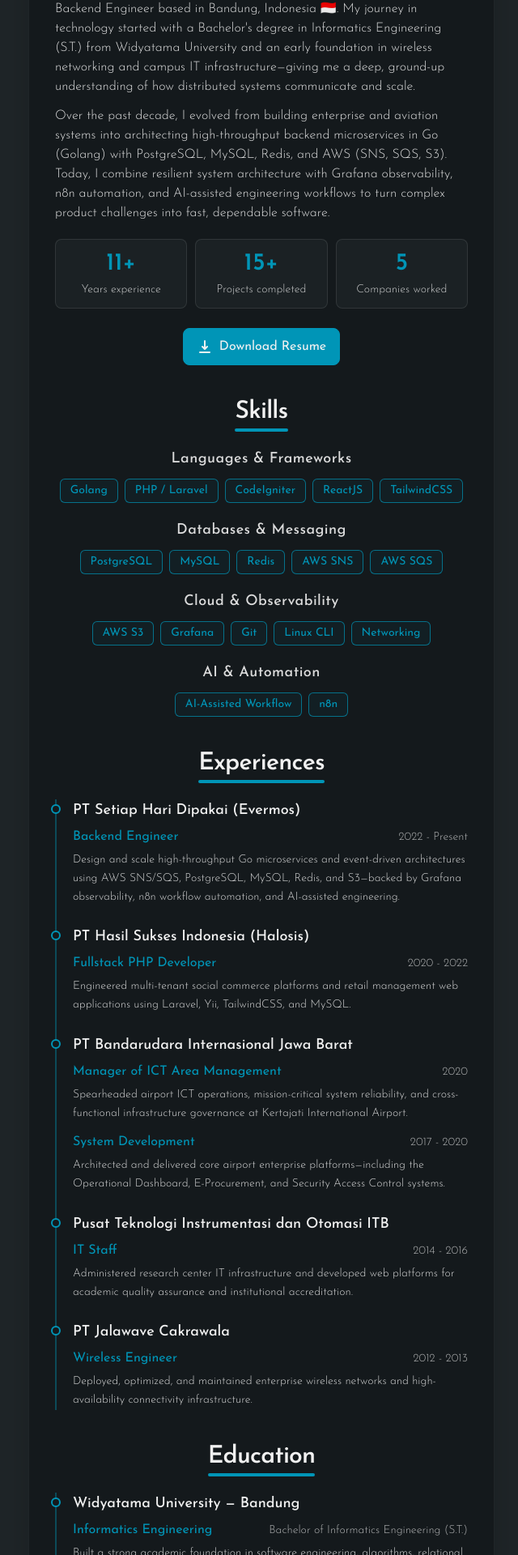
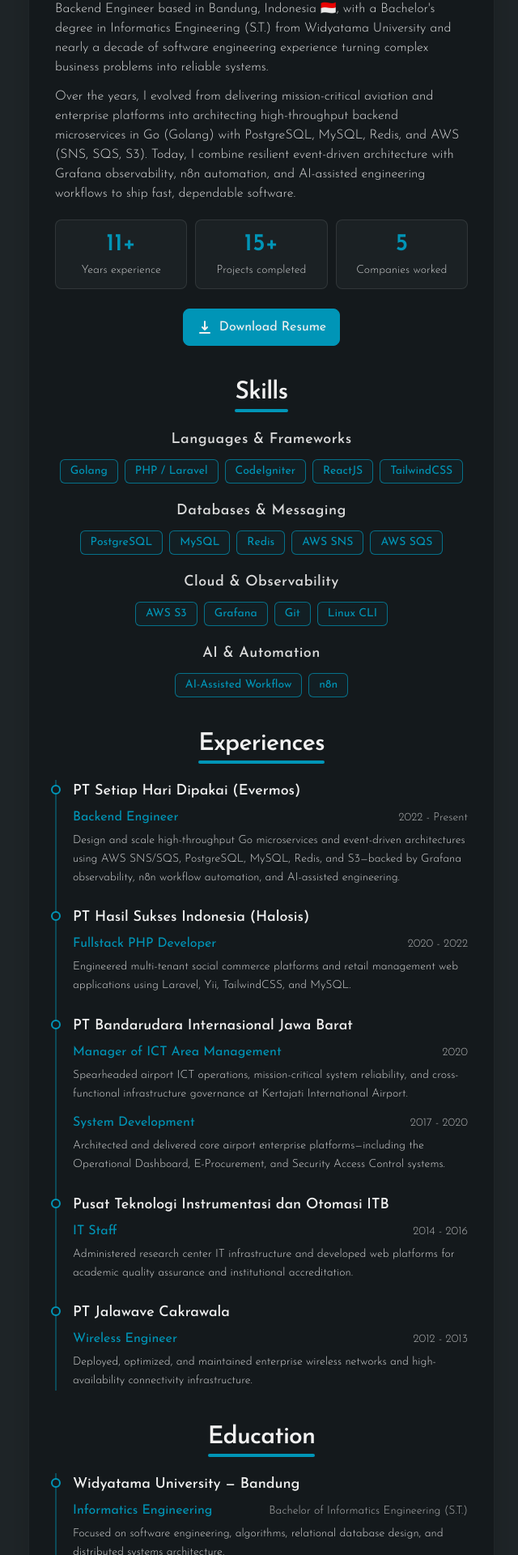
Before and after one commit to rairaksa/rairaksa.github.io, a React (Vite) app: page / in a window 1280 px wide. Shown: the part 512-2432 px from the top of the page at 81% size, without its empty margins (317-957 px from the left). Built offline with nearby package versions, Linux system fonts and the light colour scheme.

Commit message:
fix(profile): keep full experience history while focusing About summary on software engineering

```diff
--- a/src/data/profileData.js
+++ b/src/data/profileData.js
@@ -6,8 +6,8 @@ export const profileData = {
   avatar: './assets/img/rai.jpg',
   resumeUrl: './file/cv.pdf',
   bio: [
-    "Backend Engineer based in Bandung, Indonesia 🇮🇩. My journey in technology started with a Bachelor's degree in Informatics Engineering (S.T.) from Widyatama University and an early foundation in wireless networking and campus IT infrastructure—giving me a deep, ground-up understanding of how distributed systems communicate and scale.",
-    'Over the past decade, I evolved from building enterprise and aviation systems into architecting high-throughput backend microservices in Go (Golang) with PostgreSQL, MySQL, Redis, and AWS (SNS, SQS, S3). Today, I combine resilient system architecture with Grafana observability, n8n automation, and AI-assisted engineering workflows to turn complex product challenges into fast, dependable software.',
+    "Backend Engineer based in Bandung, Indonesia 🇮🇩, with a Bachelor's degree in Informatics Engineering (S.T.) from Widyatama University and nearly a decade of software engineering experience turning complex business problems into reliable systems.",
+    'Over the years, I evolved from delivering mission-critical aviation and enterprise platforms into architecting high-throughput backend microservices in Go (Golang) with PostgreSQL, MySQL, Redis, and AWS (SNS, SQS, S3). Today, I combine resilient event-driven architecture with Grafana observability, n8n automation, and AI-assisted engineering workflows to ship fast, dependable software.',
   ],
   stats: [
     { value: '11+', description: 'Years experience' },
@@ -70,7 +70,6 @@ export const skillsData = [
       { name: 'Grafana' },
       { name: 'Git' },
       { name: 'Linux CLI' },
-      { name: 'Networking' },
     ],
   },
   {
@@ -154,7 +153,7 @@ export const educationData = [
         year: 'Bachelor of Informatics Engineering (S.T.)',
         position: 'Informatics Engineering',
         description:
-          'Built a strong academic foundation in software engineering, algorithms, relational databases, and computer networks while actively working in campus IT and systems development.',
+          'Focused on software engineering, algorithms, relational database design, and distributed systems architecture.',
       },
     ],
   },
```
